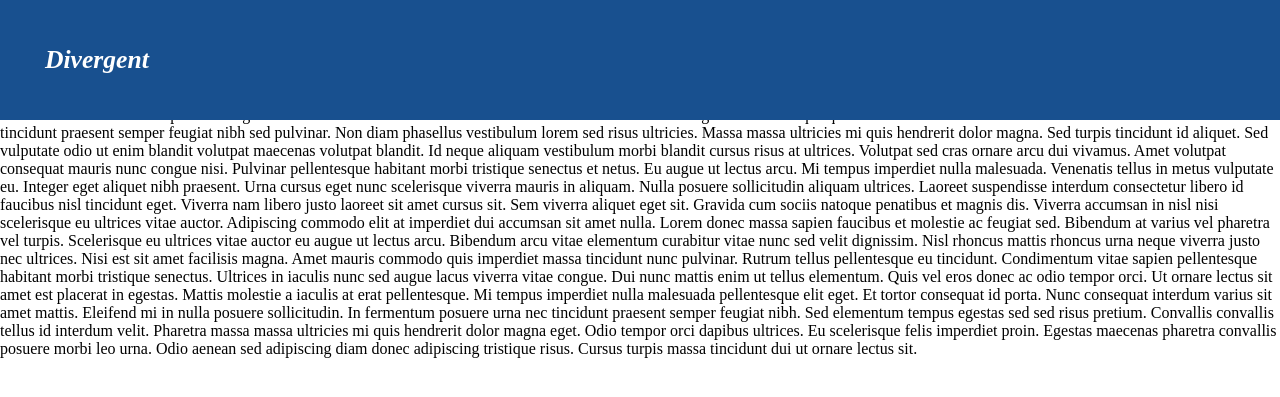
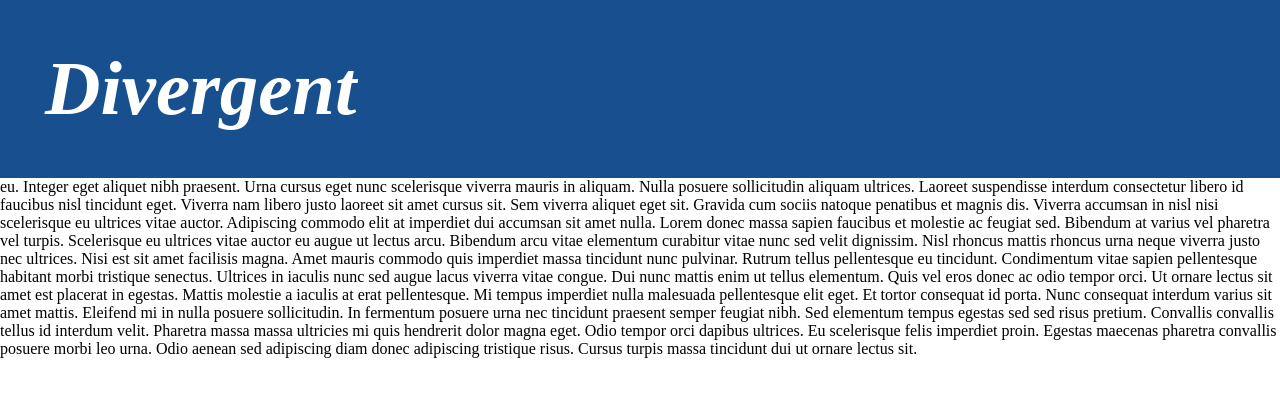
Before and after one commit to alistairdent/alistairdent.github.io, a Jekyll site: the page built from index.html, in a window 1280 px wide. Shown: the top 397 px of the page. Built offline with Jekyll 4.4.1, drawn with Linux system fonts in a browser that asks for light colours.

Commit message:
Update default.html

```diff
--- a/_layouts/default.html
+++ b/_layouts/default.html
@@ -67,7 +67,7 @@
 					display: inline-block;
 					text-decoration: none;
 					font-style: italic;
-					font-size: 2vw;
+					font-size: 6vw;
 					font-weight: bold;
 					color: #ffffff;
 				}
```
